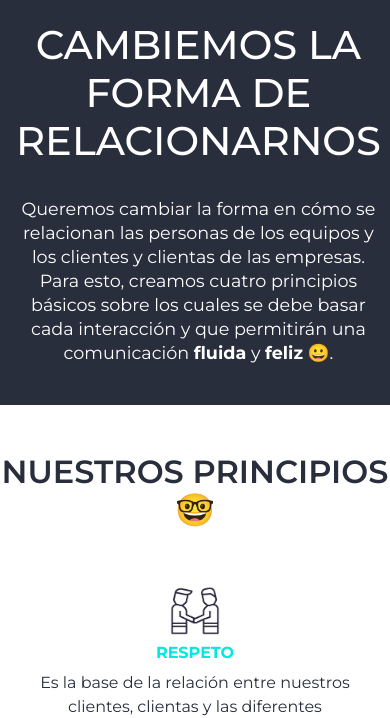
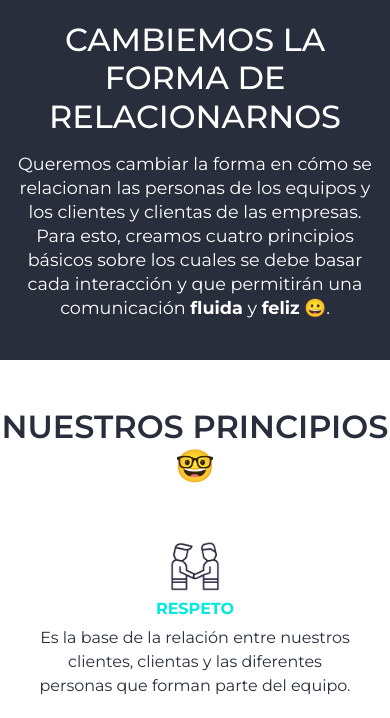
Before and after one commit to cagfcagf/Proyecto-Clase-2, a plain HTML site: page index.html in a window 390 px wide. Shown: the part 134-852 px from the top of the page. Drawn offline with nearby package versions, Linux system fonts and the light colour scheme.

Commit message:
update index

```diff
--- a/Css/master.css
+++ b/Css/master.css
@@ -126,7 +126,7 @@ header .gridStructure {
 }
 
 .logo {
-  height: auto;
+  max-width: 300px;
 }
 
 nav ul {
@@ -569,7 +569,7 @@ Footer a:hover {
   }
 
   #mainPhrase h1 {
-    margin-top:
+
     margin-bottom: 1rem;
     text-align: center;
   }
@@ -662,7 +662,7 @@ Footer a:hover {
 
 
     h1 {
-      font-size: 2.5rem;
+      font-size: 2rem;
 
     }
 
```
